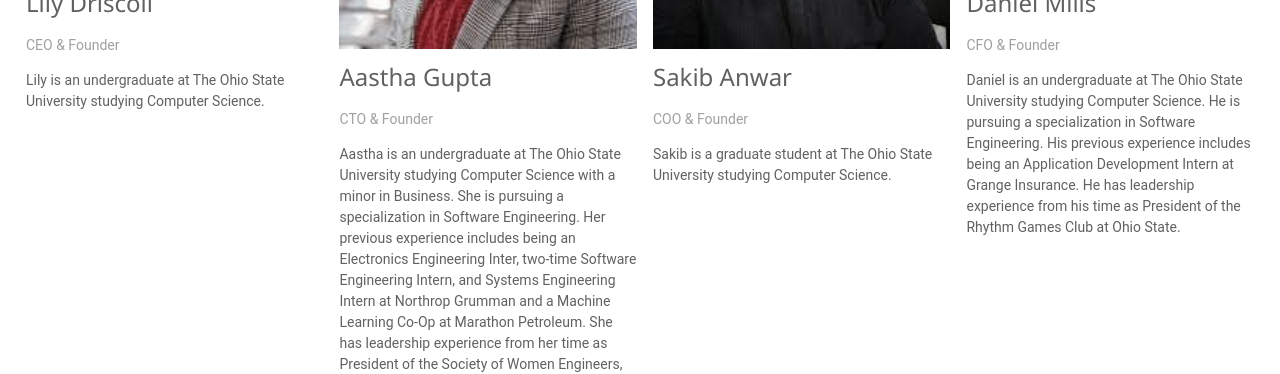
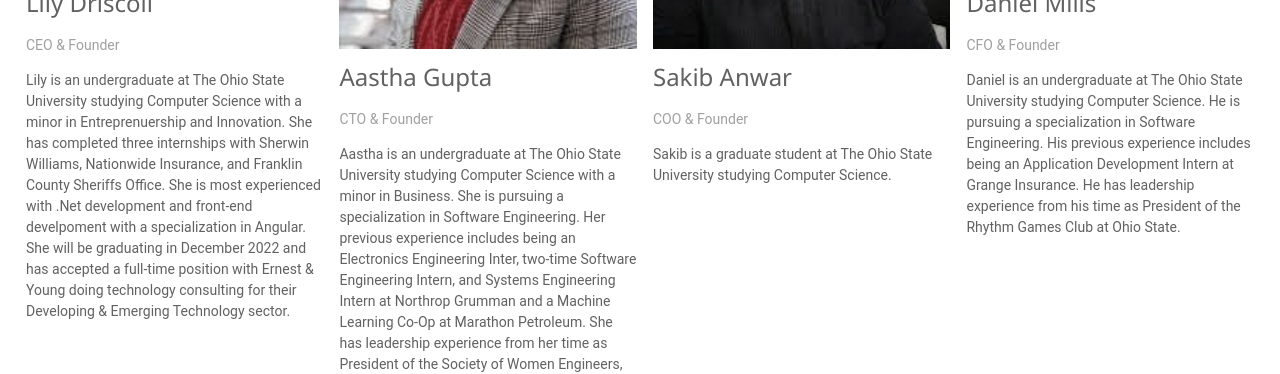
Before and after one commit to LilyDris/CSE5234, an Angular app in the folder Lab5/: page /about-us in a window 1280 px wide. Shown: the part 325-699 px from the top of the page. Built offline with nearby package versions, Linux system fonts and the light colour scheme.

Commit message:
Added about me section

```diff
--- a/Lab5/src/app/about-us/about-us.component.html
+++ b/Lab5/src/app/about-us/about-us.component.html
@@ -5,7 +5,7 @@
       alt="Lily" style="width: 100%;">
       <h3>Lily Driscoll</h3>
       <p class="w3-opacity">CEO & Founder</p>
-      <p>Lily is an undergraduate at The Ohio State University studying Computer Science.</p>
+      <p>Lily is an undergraduate at The Ohio State University studying Computer Science with a minor in Entreprenuership and Innovation. She has completed three internships with Sherwin Williams, Nationwide Insurance, and Franklin County Sheriffs Office. She is most experienced with .Net development and front-end develpoment with a specialization in Angular. She will be graduating in December 2022 and has accepted a full-time position with Ernest & Young doing technology consulting for their Developing & Emerging Technology sector.</p>
 
     </div>
     <div class="w3-col l3 m6 w3-margin-bottom">
```
